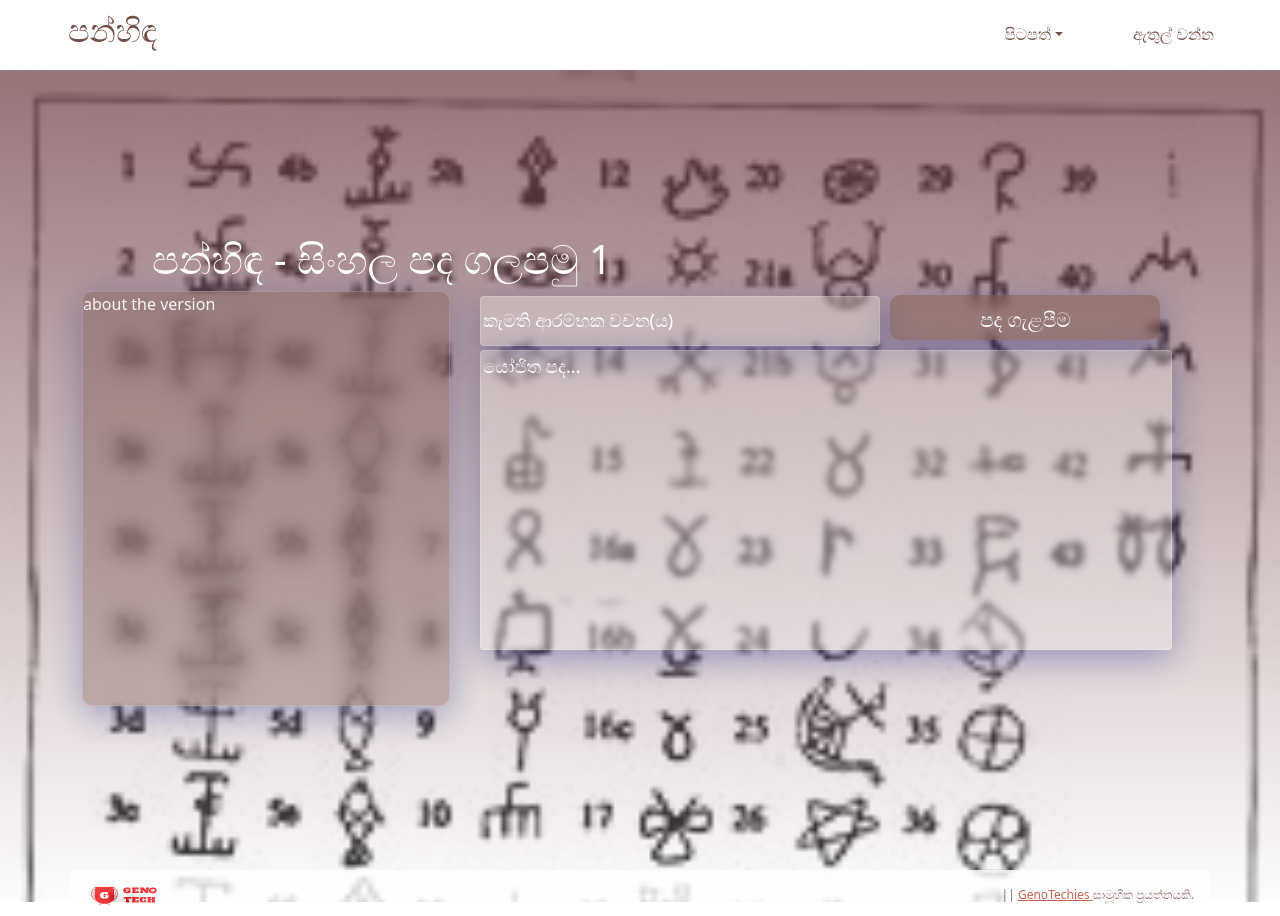
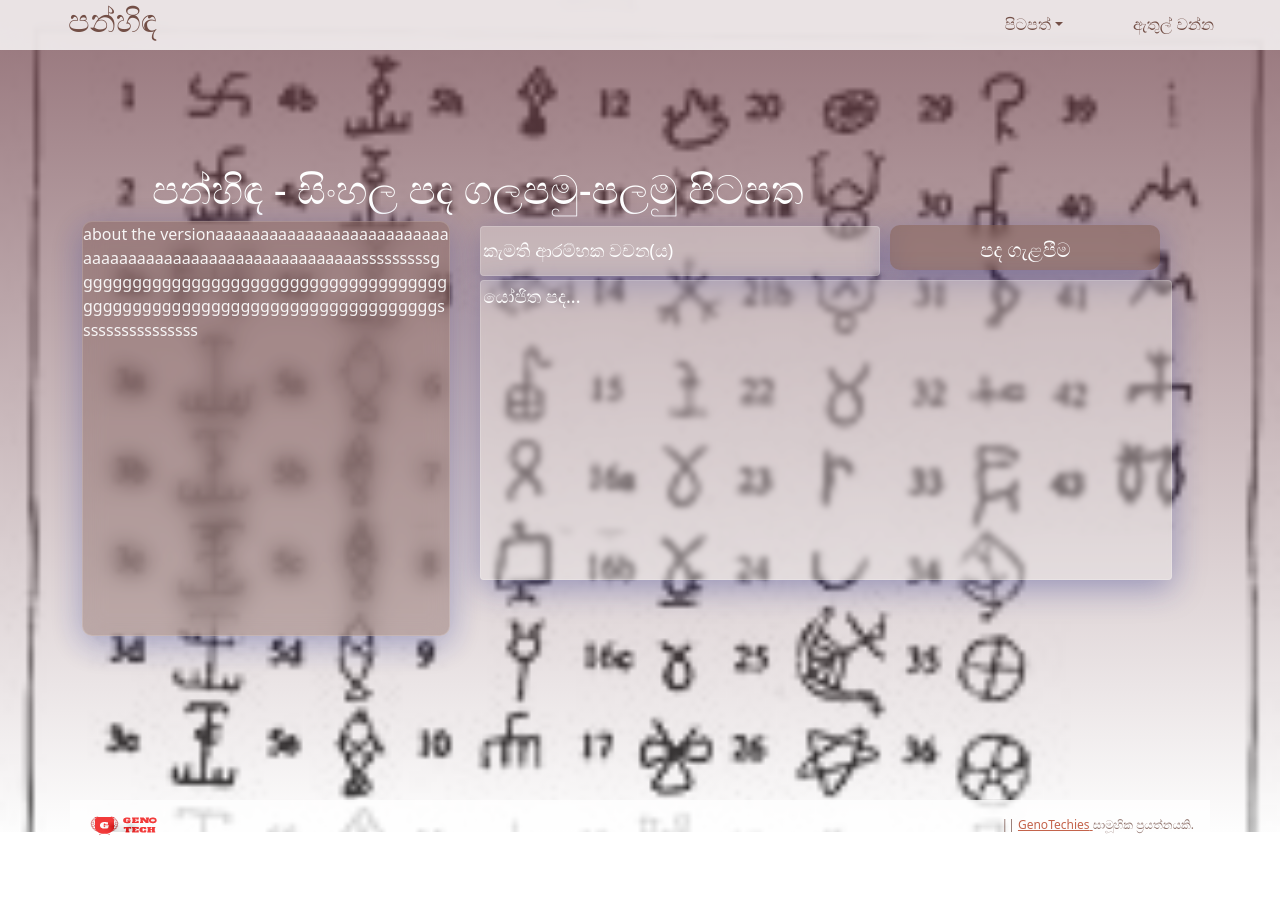
Before and after one commit to Panhinda/Panhinda-Frontend, a React (Create React App) app: page / in a window 1280 px wide. After the commit the page ends 846 px from the top, so only its background shows below. Built offline with nearby package versions, Linux system fonts and the light colour scheme.

Commit message:
changes added

```diff
--- a/src/components/pages/textgenrnn/textgenrnn.js
+++ b/src/components/pages/textgenrnn/textgenrnn.js
@@ -19,11 +19,12 @@ class textgenrnn extends Component {
     //process.env.ACTIVE_BACKEND_URL+
     axios
       .post(
-        process.env.REACT_APP_ACTIVE_BACKEND_URL+"/apitextgenrnnjson",
+        process.env.REACT_APP_ACTIVE_BACKEND_URL + "/apitextgenrnnjson",
         data,
         {
           headers: {
-            "Access-Control-Allow-Origin": process.env.REACT_APP_ACTIVE_FRONTEND_URL,
+            "Access-Control-Allow-Origin":
+              process.env.REACT_APP_ACTIVE_FRONTEND_URL,
             "Content-Type": "application/json",
           },
         }
@@ -46,11 +47,17 @@ class textgenrnn extends Component {
               <div className="row">
                 <div className="col-12 col-sm-12 main-div">
                   <div style={{ width: "33%" }}>
-                    <div style={{ width: "690px", paddingLeft: "70px" }}>
-                      <h1>පන්හිඳ - සිංහල පද ගලපමු 1</h1>
+                    <div style={{ width: "1190px", paddingLeft: "70px" }}>
+                      <h1>පන්හිඳ - සිංහල පද ගලපමු-පලමු පිටපත</h1>
                     </div>
                     <div>
-                      <div className="layer3-cover">about the version</div>
+                      <div
+                        style={{ wordBreak: "break-all" }}
+                        className="layer3-cover"
+                      >
+                        about the
+                        versionaaaaaaaaaaaaaaaaaaaaaaaaaaaaaaaaaaaaaaaaaaaaaaaaaaaaaaaaasssssssssggggggggggggggggggggggggggggggggggggggggggggggggggggggggggggggggggggggggggssssssssssssssss
+                      </div>
                     </div>
                   </div>
                   <div className="second-side" style={{ width: "63%" }}>
--- a/src/components/pages/textgenrnn/textgenrnn.scss
+++ b/src/components/pages/textgenrnn/textgenrnn.scss
@@ -1,5 +1,4 @@
 .container {
-  margin-top: 70px;
   height: 100%;
   width: 100%;
 }
--- a/src/components/pages/tpu/tpu.js
+++ b/src/components/pages/tpu/tpu.js
@@ -12,22 +12,24 @@ class tpu extends Component {
   }
   componentDidMount() {
     //console.log(process.env.REACT_APP_ACTIVE_BACKEND_URL);
-   // console.log(process.env.REACT_APP_ACTIVE_BACKEND_TPU_URL);
+    // console.log(process.env.REACT_APP_ACTIVE_BACKEND_TPU_URL);
   }
 
   submit = (event) => {
     event.preventDefault();
-    console.log("submit",this.inputtext.value);
+    console.log("submit", this.inputtext.value);
     const data = {
       input: this.inputtext.value,
     };
 
     axios
-      .post(process.env.REACT_APP_ACTIVE_BACKEND_TPU_URL+"/apiTPUJSON",
+      .post(
+        process.env.REACT_APP_ACTIVE_BACKEND_TPU_URL + "/apiTPUJSON",
         data,
         {
           headers: {
-            "Access-Control-Allow-Origin":process.env.REACT_APP_ACTIVE_FRONTEND_URL,
+            "Access-Control-Allow-Origin":
+              process.env.REACT_APP_ACTIVE_FRONTEND_URL,
             "Content-Type": "application/json",
           },
         }
@@ -50,11 +52,16 @@ class tpu extends Component {
               <div className="row">
                 <div className="col-12 col-sm-12 main-div">
                   <div style={{ width: "33%" }}>
-                    <div style={{ width: "690px", paddingLeft: "70px" }}>
-                      <h1>පන්හිඳ - සිංහල පද ගලපමු 2</h1>
+                    <div style={{ width: "1190px", paddingLeft: "70px" }}>
+                      <h1>පන්හිඳ - සිංහල පද ගලපමු-දෙවන පිටපත</h1>
                     </div>
                     <div>
-                      <div className="layer3-cover">about the version</div>
+                      <div
+                        style={{ wordBreak: "break-all" }}
+                        className="layer3-cover"
+                      >
+                        about the version
+                      </div>
                     </div>
                   </div>
                   <div className="second-side" style={{ width: "63%" }}>
--- a/src/components/pages/tpu/tpu.scss
+++ b/src/components/pages/tpu/tpu.scss
@@ -1,5 +1,4 @@
 .container {
-  margin-top: 80px;
   height: 100%;
   width: 100%;
 }
--- a/src/components/shared components/header/header.css
+++ b/src/components/shared components/header/header.css
@@ -9,7 +9,7 @@ main {
 .navbar {
   display: flex;
   align-items: center;
-
+  height: 50px !important;
   background: black;
   color: white;
   font-family: Helvetica;
```
Lines whose indentation alone changed are shown as unchanged.
